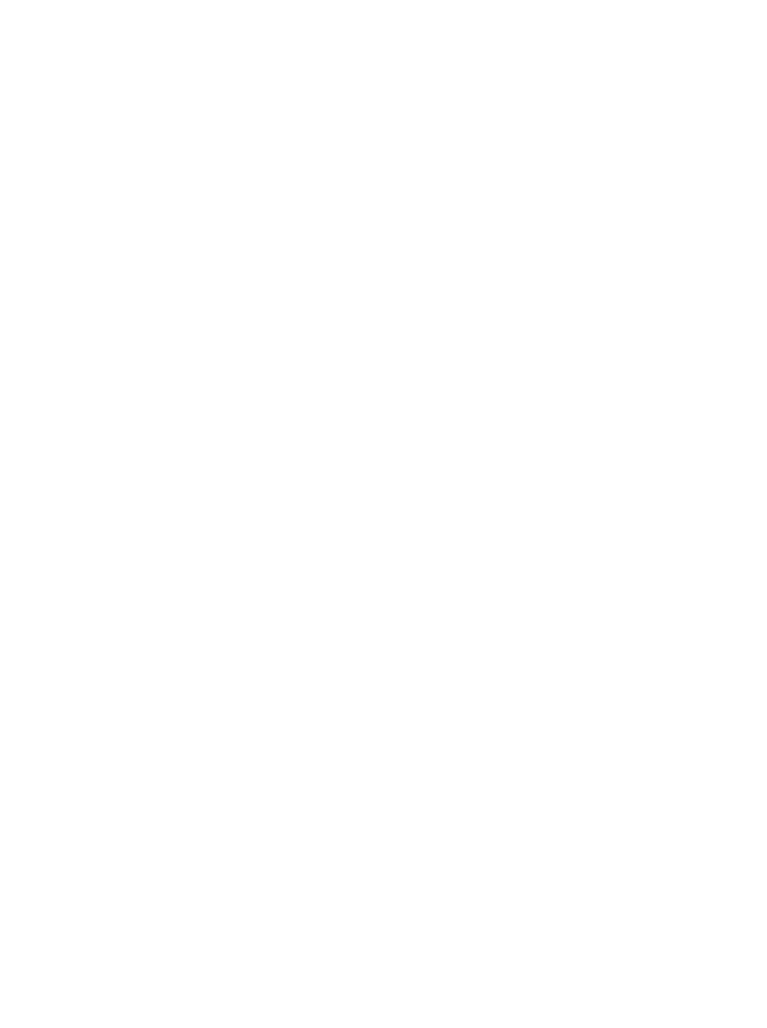
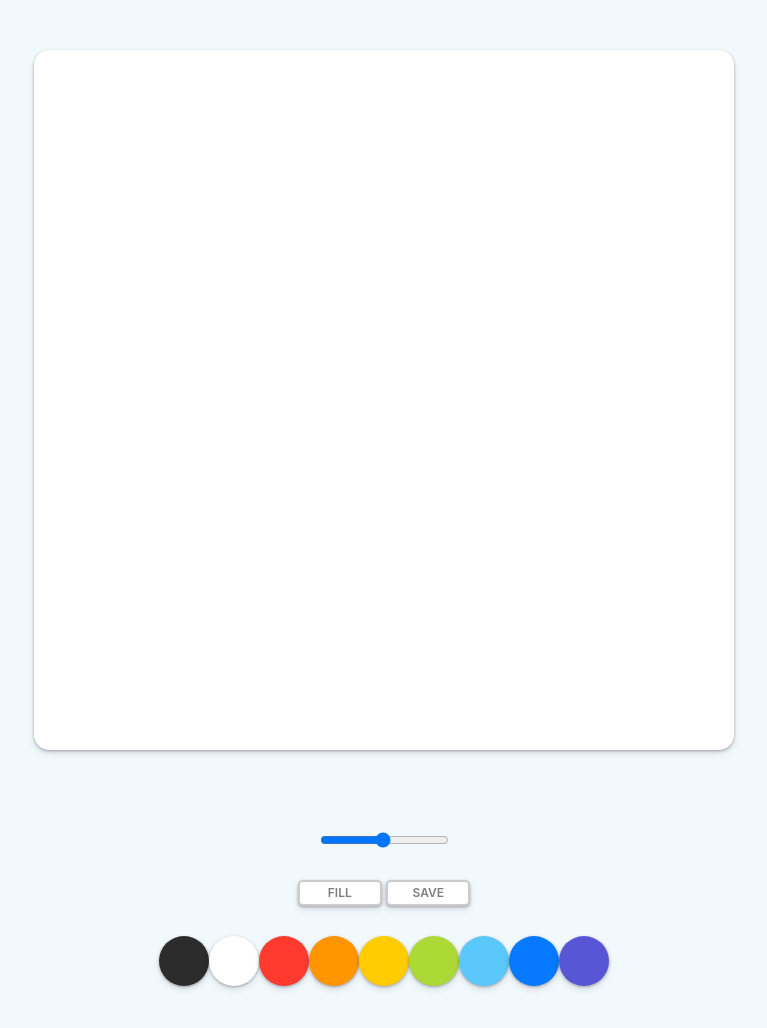
Before and after one commit to kane8025/paintjs, a plain HTML site: page index.html in a window 1280 px wide. Shown: the whole page, without its empty margins (256-1023 px from the left). Before the commit the page ends 800 px from the top, so only its background shows below. Drawn offline with Linux system fonts and the light colour scheme.

Commit message:
make canvas

```diff
--- a/app.js
+++ b/app.js
@@ -0,0 +1,46 @@
+const canvas = document.getElementById("jsCanvas");
+const ctx = canvas.getContext("2d");
+const colors = document.getElementsByClassName("jsColor");
+
+canvas.width = 700;
+canvas.height = 700;
+
+ctx.strokeStyle = "#2c2c2c";
+ctx.lineWidth = 2.5;
+
+let painting = false;
+
+function stopPainting(){
+    painting = false;
+}
+
+function startPainting(){
+    painting = true;
+}
+
+function onMouseMove(event){
+    const x = event.offsetX;
+    const y = event.offsetY;
+    if(!painting){
+        ctx.beginPath();
+        ctx.moveTo(x,y);
+    } else {
+        ctx.lineTo(x,y);
+        ctx.stroke();
+    }
+}
+
+function handleColorClick(event){
+    const color = event.target.style.backgroundColor;
+    ctx.strokeStyle = color;
+}
+
+if(canvas){
+    canvas.addEventListener("mousemove", onMouseMove);
+    canvas.addEventListener("mousedown", startPainting);
+    canvas.addEventListener("mouseup", stopPainting);
+    canvas.addEventListener("mouseleave", stopPainting);
+}
+Array.from(colors).forEach(color =>
+    color.addEventListener("click", handleColorClick)
+);
--- a/index.html
+++ b/index.html
@@ -5,9 +5,30 @@
     <meta name="viewport" content="width=device-width, initial-scale=1.0">
     <meta http-equiv="X-UA-Compatible" content="ie=edge">
     <title>PaintJS</title>
+    <link rel="stylesheet" href="styles.css">
 </head>
 <body>
     <canvas id="jsCanvas" class="canvas"></canvas>
+    <div class="controls">
+        <div class="controls_range">
+            <input type="range" name="" id="jsRange" min="0.1" max="5.0" value="2.5" step="0.1">
+        </div>
+        <div class="controls_btns">
+            <button id="jsMode">Fill</button>
+            <button id="jsSave">Save</button>
+        </div>
+        <div class="controls_colors" id="jsColors">
+            <div class="controls_color jsColor" style="background-color:#2c2c2c"></div>
+            <div class="controls_color jsColor" style="background-color:white"></div>
+            <div class="controls_color jsColor" style="background-color:#ff3b30"></div>
+            <div class="controls_color jsColor" style="background-color:#ff9500"></div>
+            <div class="controls_color jsColor" style="background-color:#ffcc00"></div>
+            <div class="controls_color jsColor" style="background-color:#acd936"></div>
+            <div class="controls_color jsColor" style="background-color:#5ac8fa"></div>
+            <div class="controls_color jsColor" style="background-color:#0579ff"></div>
+            <div class="controls_color jsColor" style="background-color:#5856d6"></div>
+        </div>
+    </div>
     <script src="app.js"></script>
 </body>
 </html>
--- a/styles.css
+++ b/styles.css
@@ -2,4 +2,55 @@
 body {
     background-color:#f2f9fc;
     font-family: -apple-system, BlinkMacSystemFont, 'Segoe UI', Roboto, Oxygen, Ubuntu, Cantarell, 'Open Sans', 'Helvetica Neue', sans-serif;
+    display: flex;
+    flex-direction: column;
+    align-items: center;
+    padding: 50px 0;
 }
+.canvas{
+    width:700px;
+    height:700px;
+    background: white;
+    border-radius: 15px;
+    box-shadow: 0 4px 6px rgba(50,50,93,0.11), 0 1px 3px rgba(0,0,0,0.3);
+}
+.controls {
+    margin:80px 0;
+    display: flex;
+    flex-direction: column;
+    align-items: center;
+}
+.controls .controls_btns {
+    margin-bottom:30px;
+}
+.controls_btns button{
+    all:unset;
+    cursor: pointer;
+    background-color:white;
+    padding: 5px 0;
+    width: 80px;
+    text-align:center;
+    border-radius: 5px;
+    box-shadow: 0 4px 6px rgba(50,50,93,0.11), 0 1px 3px rgba(0,0,0,0.3);
+    border:2px solid rgba(0,0,0,0.2);
+    color:rgba(0,0,0,0.5);
+    text-transform:uppercase;
+    font-weight:600;
+    font-size: 12px;
+}
+.controls_btns button:active{
+    transform:scale(0.98);
+}
+.controls .controls_colors {
+    display: flex;
+}
+.controls_colors .controls_color {
+    width:50px;
+    height:50px;
+    border-radius: 50%;
+    cursor: pointer;
+    box-shadow: 0 4px 6px rgba(50,50,93,0.11), 0 1px 3px rgba(0,0,0,0.3);
+}
+.controls .controls_range{
+    margin-bottom:30px;
+}
```
